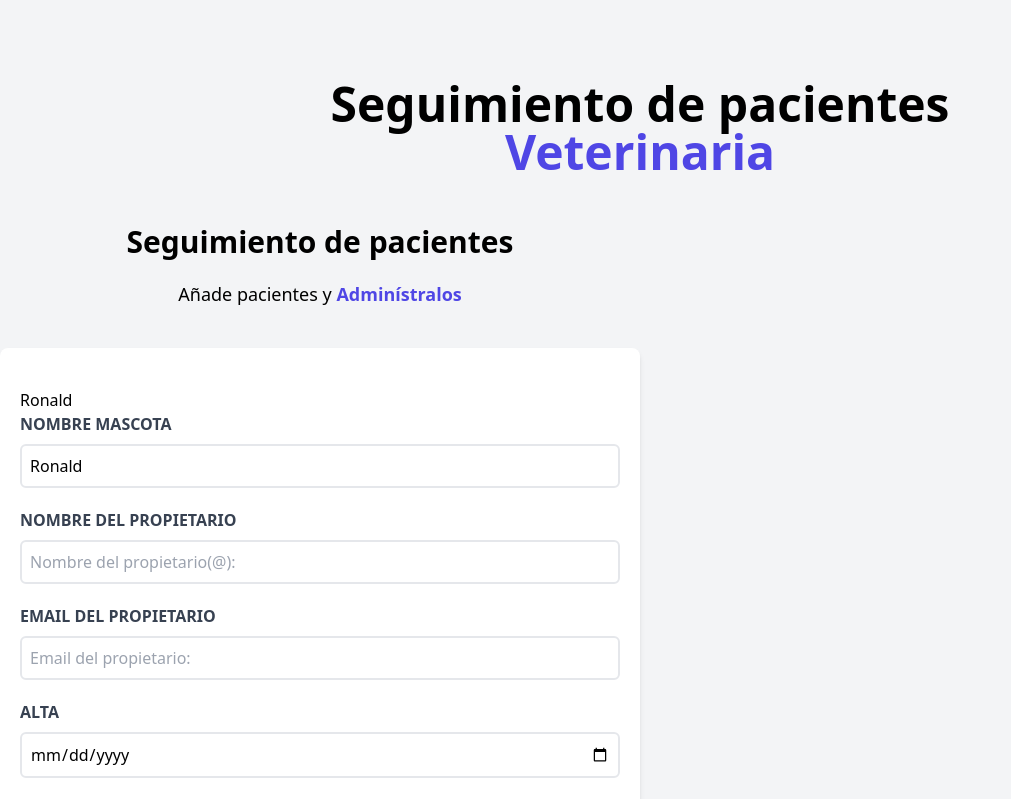
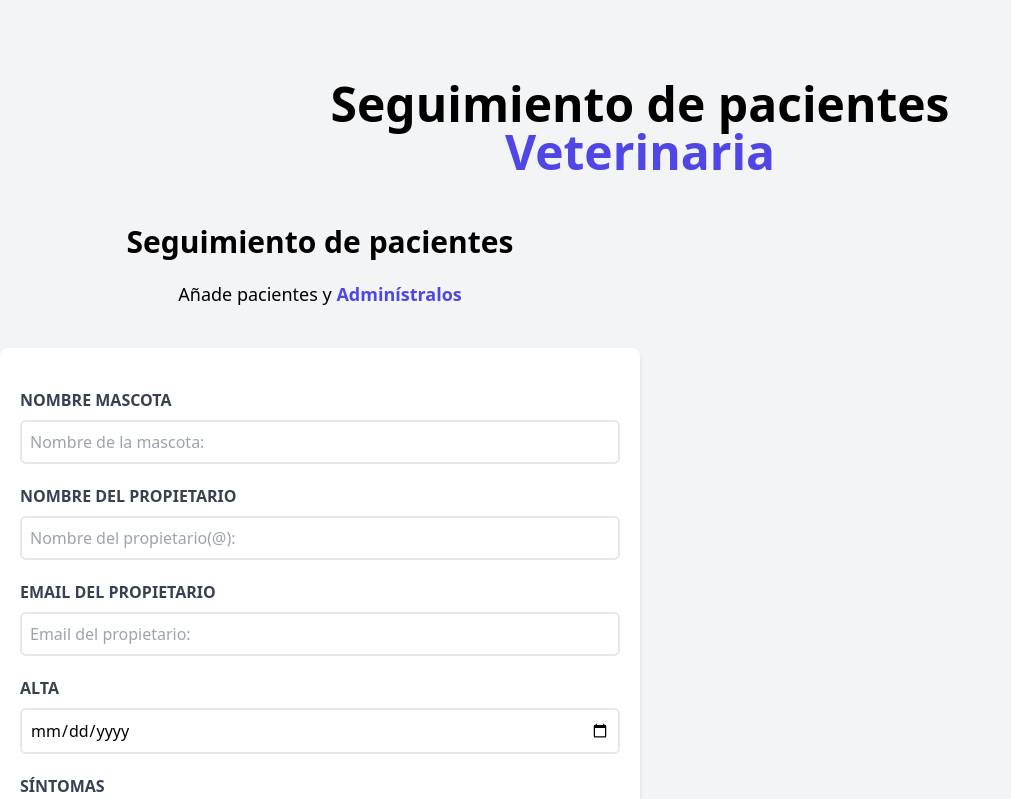
Before and after one commit to kanondrago/Formulario-Veterinaria-vuejs, a Vue app: page / in a window 1280 px wide. Shown: the top 799 px of the page, without its empty margins (0-1011 px from the left). Built offline with nearby package versions, Linux system fonts and the light colour scheme.

Commit message:
v-model reemplazando :value y @input con el method handler

```diff
--- a/src/components/Formulario.vue
+++ b/src/components/Formulario.vue
@@ -3,11 +3,8 @@
 
     import { ref } from 'vue';
 
-    const nombre = ref('Ronald');
+    const nombre = ref('');
 
-    const leerNombre = (event) => {
-        nombre.value = event.target.value;
-    }
 
 </script>
 
@@ -37,8 +34,7 @@
                     type="text"
                     placeholder="Nombre de la mascota: "
                     class="border-2 w-full p-2 mt-2 placeholder-gray-400 rounded-md"
-                    :value="nombre"
-                    @input="leerNombre"
+                    v-model="nombre"
                 >
             </div>
 
```
